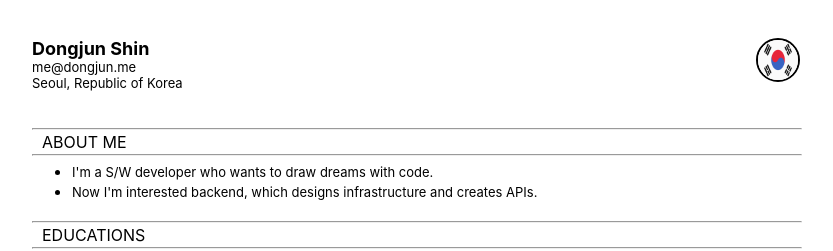
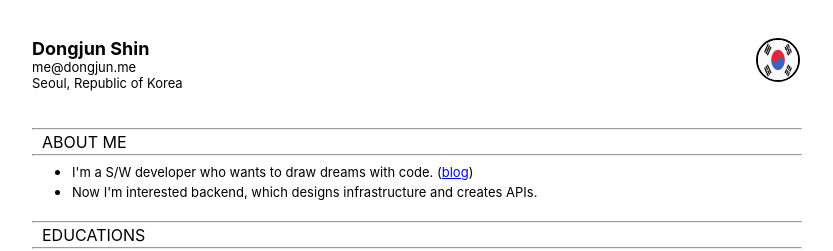
Before and after one commit to americano212/typescript-react-resume-page, a React (Create React App) app: page / in a window 1280 px wide. Shown: the top 251 px of the page, without its empty margins (224-1057 px from the left). Built offline with nearby package versions, Linux system fonts and the light colour scheme.

Commit message:
feat: link box 추가

```diff
--- a/src/components/AboutMe.tsx
+++ b/src/components/AboutMe.tsx
@@ -6,6 +6,7 @@ import { RootState } from "../store/modules";
 import TitleBox from "./atoms/TitleBox";
 import styled from "styled-components";
 import Contents from "./atoms/Contents";
+import LinkBox from "./atoms/LinkBox";
 function AboutMe() {
   const language = useSelector(
     (state: RootState) => state.setLanguage.language
@@ -20,6 +21,10 @@ function AboutMe() {
               ? "I'm a S/W developer who wants to draw dreams with code."
               : "저는 코드로 꿈을 그리는 사람이 되고 싶은 소프트웨어 개발자입니다."}
           </Contents>
+          <LinkBox
+            url="https://pypystory.tistory.com/"
+            placeholder="blog"
+          ></LinkBox>
         </li>
         <li>
           <Contents>
--- /dev/null
+++ b/src/components/atoms/LinkBox.tsx
@@ -0,0 +1,35 @@
+import React from "react";
+import styled from "styled-components";
+
+type LinkBoxProps = {
+  placeholder: string;
+  url: string;
+};
+
+function LinkBox(props: LinkBoxProps) {
+  const url = props.url;
+  const placeholder = props.placeholder;
+  return (
+    <div>
+      <LinkText>
+        &nbsp;(
+        <LinkA href={url} target="_blank">
+          {placeholder}
+        </LinkA>
+        )
+      </LinkText>
+    </div>
+  );
+}
+
+const LinkText = styled.span`
+  font-size: small;
+`;
+
+const LinkA = styled.a`
+  &:visited {
+    color: blue;
+  }
+`;
+
+export default LinkBox;
```
